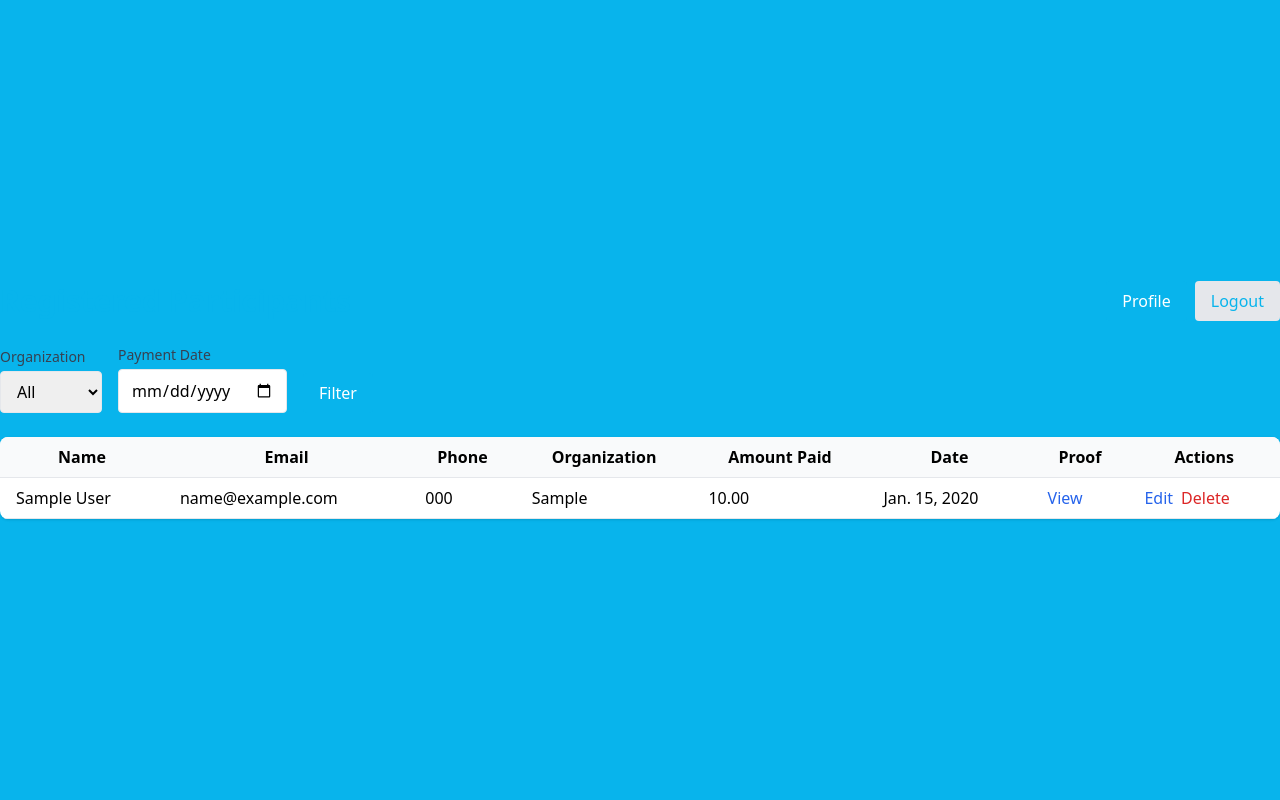
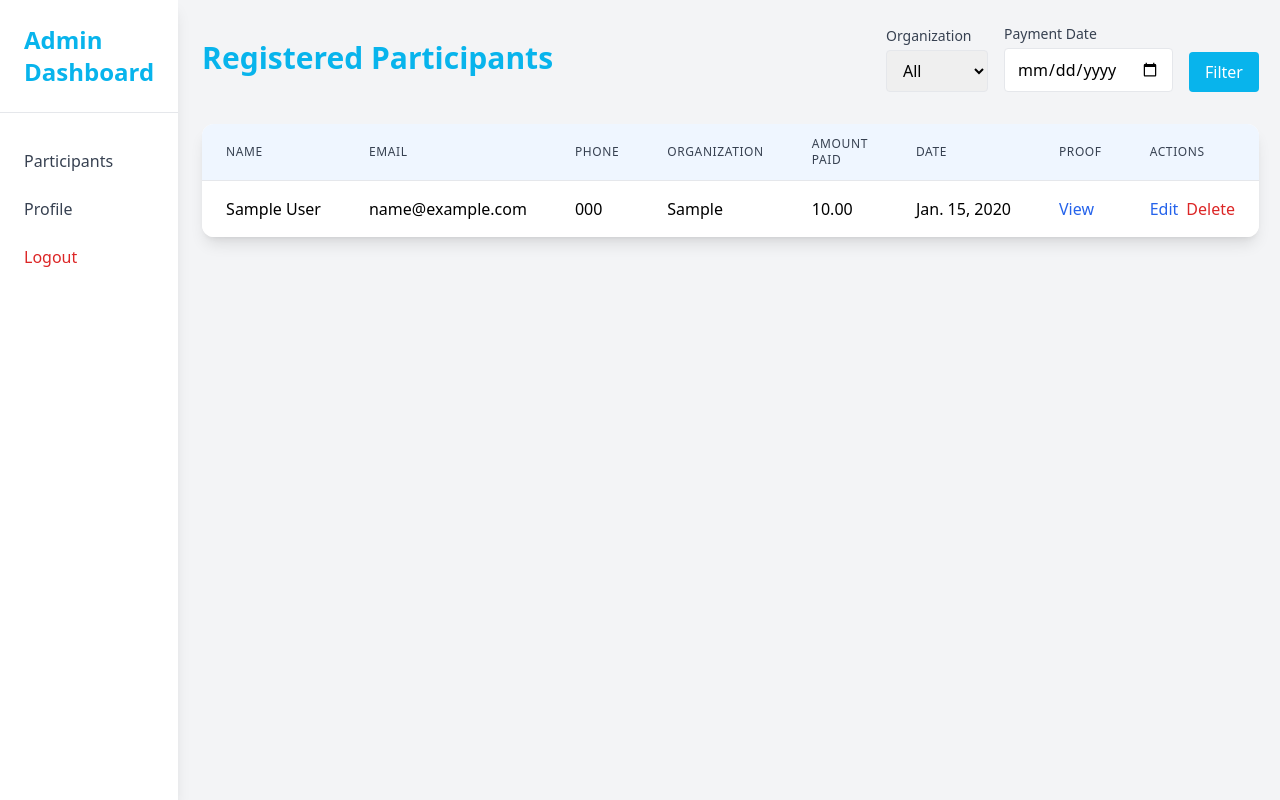
Before and after one commit to ITEmmanuel/taxworkshop, a Django app: page /dashboard/ in a window 1280 px wide. Run offline with Django 5.2, Linux system fonts and the light colour scheme; a user stored in the database is signed in; tables that the repository leaves empty hold one stand-in row (values such as "Sample post"); some libraries are stand-ins or nearby versions.

Commit message:
Redesign dashboard with modern Tailwind CSS and fix profile page error

```diff
--- a/templates/dashboard.html
+++ b/templates/dashboard.html
@@ -1,15 +1,23 @@
 {% extends 'base.html' %}
 {% block title %}Dashboard{% endblock %}
 {% block content %}
-<div class="container mx-auto py-10">
-    <div class="flex justify-between mb-6 items-center">
+<div class="flex min-h-screen bg-gray-100">
+  <!-- Sidebar -->
+  <aside class="w-64 bg-white shadow-lg hidden md:block">
+    <div class="p-6 border-b">
+      <h2 class="text-2xl font-bold text-msublue">Admin Dashboard</h2>
+    </div>
+    <nav class="mt-6">
+      <a href="{% url 'dashboard' %}" class="block px-6 py-3 text-gray-700 hover:bg-blue-50 rounded transition">Participants</a>
+      <a href="{% url 'profile' %}" class="block px-6 py-3 text-gray-700 hover:bg-blue-50 rounded transition">Profile</a>
+      <a href="{% url 'logout' %}" class="block px-6 py-3 text-red-600 hover:bg-red-50 rounded transition">Logout</a>
+    </nav>
+  </aside>
+  <!-- Main Content -->
+  <main class="flex-1 p-6">
+    <div class="flex flex-col md:flex-row md:justify-between md:items-center mb-8 gap-4">
       <h2 class="text-3xl font-bold text-msublue">Registered Participants</h2>
-        <div class="flex gap-2">
-            <a href="{% url 'profile' %}" class="bg-msublue text-white px-4 py-2 rounded hover:bg-blue-800">Profile</a>
-            <a href="{% url 'logout' %}" class="bg-gray-200 text-msublue px-4 py-2 rounded hover:bg-blue-100">Logout</a>
-        </div>
-    </div>
-    <form method="get" class="flex flex-wrap gap-4 items-end mb-6">
+      <form method="get" class="flex flex-wrap gap-4 items-end">
         <div>
           <label class="block text-gray-700 text-sm mb-1">Organization</label>
           <select name="organization" class="border rounded px-3 py-2">
@@ -25,35 +33,36 @@
         </div>
         <button type="submit" class="bg-msublue text-white px-4 py-2 rounded hover:bg-blue-800">Filter</button>
       </form>
-    <div class="overflow-x-auto bg-white shadow rounded-lg">
+    </div>
+    <div class="overflow-x-auto bg-white shadow-lg rounded-xl">
       <table class="min-w-full divide-y divide-gray-200">
-            <thead class="bg-gray-50">
+        <thead class="bg-blue-50">
           <tr>
-                    <th class="px-4 py-2">Name</th>
-                    <th class="px-4 py-2">Email</th>
-                    <th class="px-4 py-2">Phone</th>
-                    <th class="px-4 py-2">Organization</th>
-                    <th class="px-4 py-2">Amount Paid</th>
-                    <th class="px-4 py-2">Date</th>
-                    <th class="px-4 py-2">Proof</th>
-                    <th class="px-4 py-2">Actions</th>
+            <th class="px-6 py-3 text-left text-xs font-medium text-gray-700 uppercase tracking-wider">Name</th>
+            <th class="px-6 py-3 text-left text-xs font-medium text-gray-700 uppercase tracking-wider">Email</th>
+            <th class="px-6 py-3 text-left text-xs font-medium text-gray-700 uppercase tracking-wider">Phone</th>
+            <th class="px-6 py-3 text-left text-xs font-medium text-gray-700 uppercase tracking-wider">Organization</th>
+            <th class="px-6 py-3 text-left text-xs font-medium text-gray-700 uppercase tracking-wider">Amount Paid</th>
+            <th class="px-6 py-3 text-left text-xs font-medium text-gray-700 uppercase tracking-wider">Date</th>
+            <th class="px-6 py-3 text-left text-xs font-medium text-gray-700 uppercase tracking-wider">Proof</th>
+            <th class="px-6 py-3 text-left text-xs font-medium text-gray-700 uppercase tracking-wider">Actions</th>
           </tr>
         </thead>
-            <tbody>
+        <tbody class="bg-white divide-y divide-gray-100">
           {% for participant in participants %}
-                <tr class="border-b">
-                    <td class="px-4 py-2">{{ participant.full_name }}</td>
-                    <td class="px-4 py-2">{{ participant.email }}</td>
-                    <td class="px-4 py-2">{{ participant.phone }}</td>
-                    <td class="px-4 py-2">{{ participant.organization }}</td>
-                    <td class="px-4 py-2">{{ participant.amount_paid }}</td>
-                    <td class="px-4 py-2">{{ participant.payment_date }}</td>
-                    <td class="px-4 py-2">
+          <tr class="hover:bg-blue-50 transition">
+            <td class="px-6 py-4 whitespace-nowrap">{{ participant.full_name }}</td>
+            <td class="px-6 py-4 whitespace-nowrap">{{ participant.email }}</td>
+            <td class="px-6 py-4 whitespace-nowrap">{{ participant.phone }}</td>
+            <td class="px-6 py-4 whitespace-nowrap">{{ participant.organization }}</td>
+            <td class="px-6 py-4 whitespace-nowrap">{{ participant.amount_paid }}</td>
+            <td class="px-6 py-4 whitespace-nowrap">{{ participant.payment_date }}</td>
+            <td class="px-6 py-4 whitespace-nowrap">
               {% if participant.proof_of_payment %}
                 <a href="{{ participant.proof_of_payment.url }}" target="_blank" class="text-blue-600 hover:underline">View</a>
               {% else %}-{% endif %}
             </td>
-                    <td class="px-4 py-2 flex gap-2">
+            <td class="px-6 py-4 whitespace-nowrap flex gap-2">
               <a href="{% url 'dashboard_edit' participant.id %}" class="text-blue-600 hover:underline">Edit</a>
               <form method="post" action="{% url 'dashboard_delete' participant.id %}" style="display:inline;">
                 {% csrf_token %}
@@ -62,10 +71,11 @@
             </td>
           </tr>
           {% empty %}
-                <tr><td colspan="8" class="text-center py-6">No participants registered yet.</td></tr>
+          <tr><td colspan="8" class="text-center py-8 text-gray-400">No participants registered yet.</td></tr>
           {% endfor %}
         </tbody>
       </table>
     </div>
+  </main>
 </div>
 {% endblock %}
--- a/workshop_app/views.py
+++ b/workshop_app/views.py
@@ -128,15 +128,18 @@ def logout_view(request):
     return redirect('login')
 
 
+from django.contrib import messages
+
 @login_required
 def profile_view(request):
     if request.method == 'POST':
-        form = UserChangeForm(request.user, request.POST)
+        form = UserChangeForm(request.POST, instance=request.user)
         if form.is_valid():
             form.save()
+            messages.success(request, 'Profile updated successfully!')
             return redirect('profile')
     else:
-        form = UserChangeForm(request.user)
+        form = UserChangeForm(instance=request.user)
     return render(request, 'profile.html', {'form': form})
 
 
```
Lines whose indentation alone changed are shown as unchanged.
